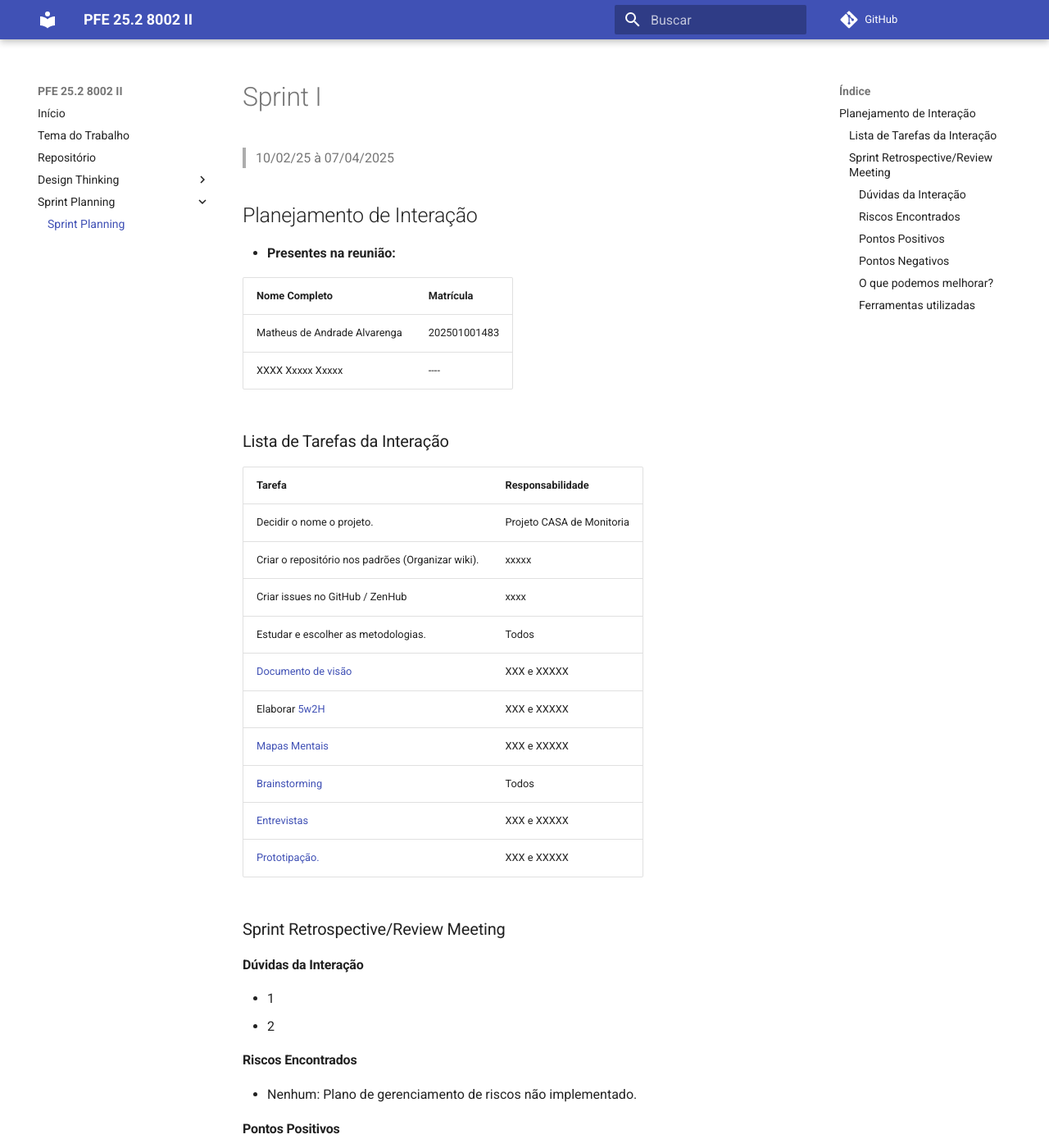
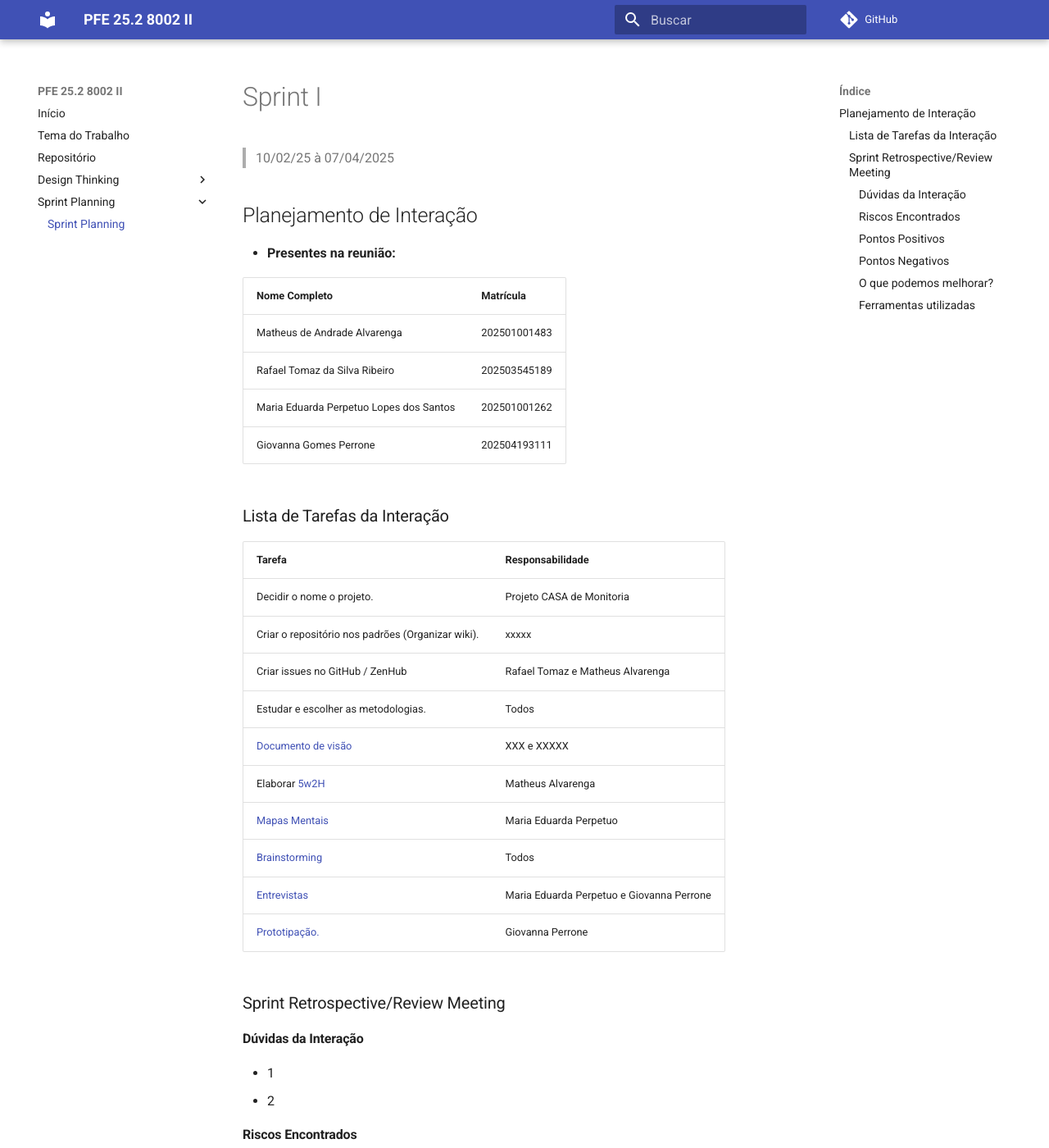
Before and after one commit to Projetos-de-Extensao/PFE_25.2_8002_II, an MkDocs documentation site: the page built from docs/sprint-planning/sprint.md, in a window 1280 px wide and 1400 px high. Shown: the whole window at 82% size. Built offline with MkDocs 1.6.1 and Material for MkDocs 9.7.7, drawn with Linux system fonts in a browser that asks for light colours; comment, search, counter and statistics services are not loaded.

Commit message:
Adicionei alguns nomes nas Tarefas

```diff
--- a/docs/sprint-planning/sprint.md
+++ b/docs/sprint-planning/sprint.md
@@ -14,7 +14,9 @@ title: Sprint Planning
 |Nome Completo | Matrícula|
 |----|----|
 |Matheus de Andrade Alvarenga| 202501001483|
-|XXXX Xxxxx Xxxxx|----|
+|Rafael Tomaz da Silva Ribeiro| 202503545189|
+|Maria Eduarda Perpetuo Lopes dos Santos| 202501001262|
+|Giovanna Gomes Perrone| 202504193111|
 
 ### Lista de Tarefas da Interação
 
@@ -22,14 +24,14 @@ title: Sprint Planning
 |---|----|
 | Decidir o nome o projeto.| Projeto CASA de Monitoria|
 | Criar o repositório nos padrões (Organizar wiki).| xxxxx|
-| Criar issues no GitHub / ZenHub| xxxx|
+| Criar issues no GitHub / ZenHub| Rafael Tomaz e Matheus Alvarenga|
 | Estudar e escolher as metodologias.| Todos|
 | [Documento de visão](https://github.com/xxx/xxx.md) |XXX e XXXXX|
-| Elaborar [5w2H](https://github.com/xxx/xxx.md) |XXX e XXXXX|
-| [Mapas Mentais](https://github.com/xxx/xxx.md) |XXX e XXXXX|
+| Elaborar [5w2H](https://github.com/xxx/xxx.md) |Matheus Alvarenga|
+| [Mapas Mentais](https://github.com/xxx/xxx.md) |Maria Eduarda Perpetuo|
 | [Brainstorming](https://github.com/XXXx) |Todos|
-|[Entrevistas](https://github.com/xxx/xxx.md) |XXX e XXXXX|
-|[Prototipação.](https://github.com/xxx/xxx.md) |XXX e XXXXX|
+|[Entrevistas](https://github.com/xxx/xxx.md) |Maria Eduarda Perpetuo e Giovanna Perrone|
+|[Prototipação.](https://github.com/xxx/xxx.md) |Giovanna Perrone|
 
 ### Sprint Retrospective/Review Meeting
 
```
